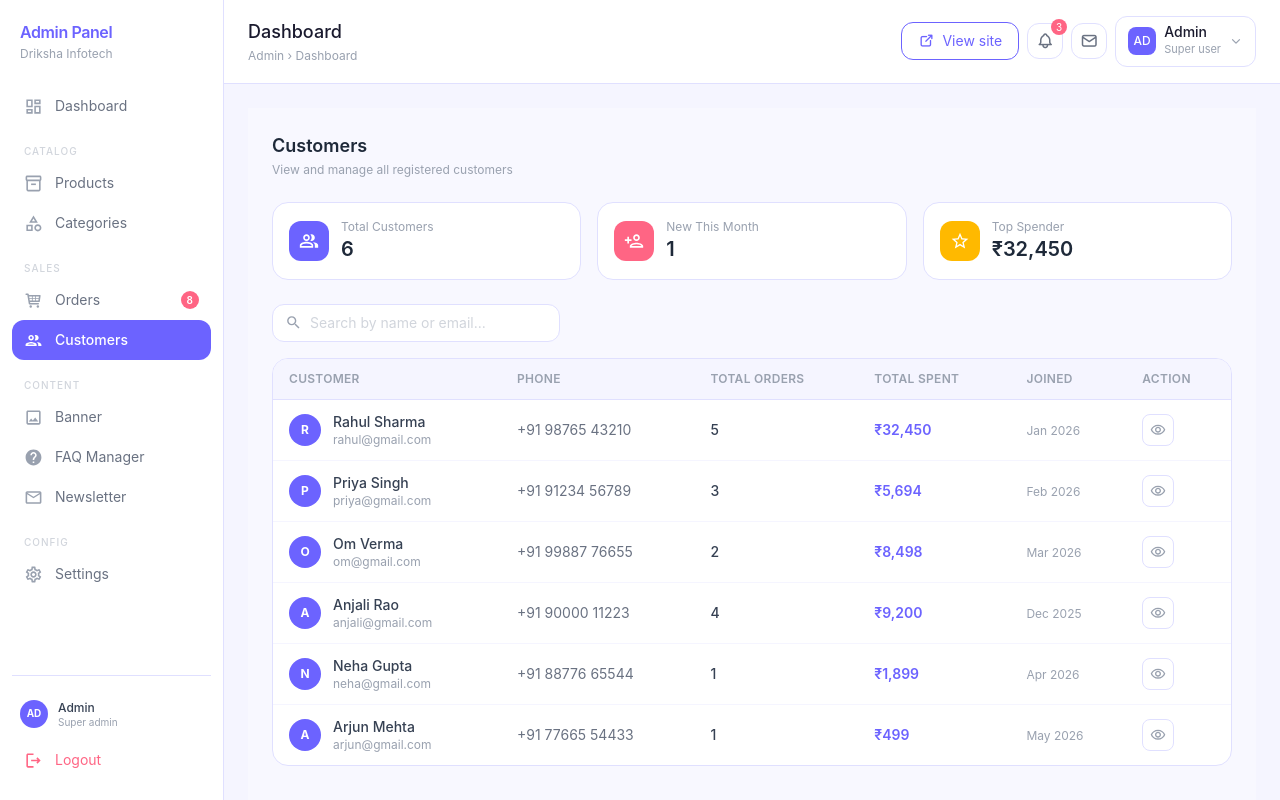
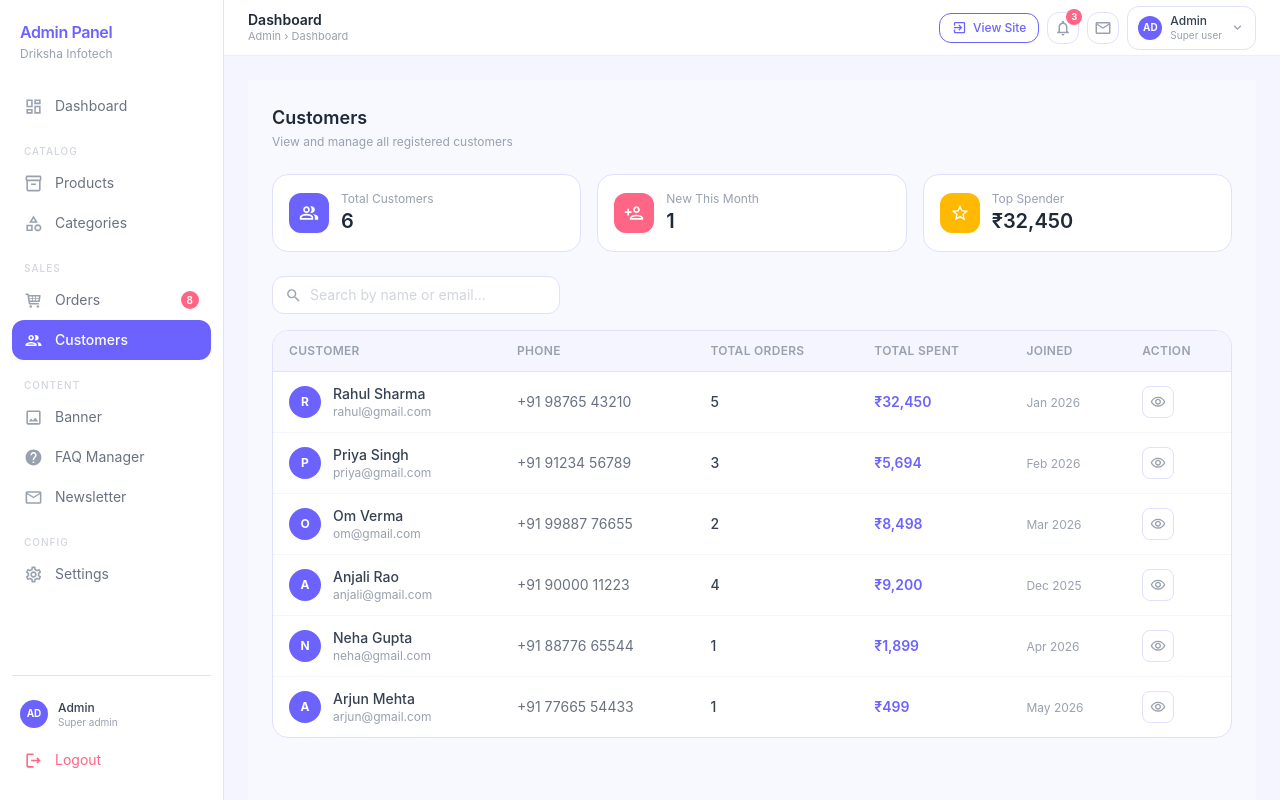
Before and after one commit to OmGadge01/driksha-ecommerce, a React (Vite) app in the folder frontend/: page /admin/customers in a window 1280 px wide. Built offline with nearby package versions, Linux system fonts and the light colour scheme.

Commit message:
TopHeader updated

```diff
--- a/frontend/src/components/admin/TopHeader.jsx
+++ b/frontend/src/components/admin/TopHeader.jsx
@@ -1,53 +1,200 @@
-import { MdOutlineMenu } from "react-icons/md";
+import { useState, useRef, useEffect } from "react";
+import { useNavigate } from "react-router-dom";
+import { MdNotificationsNone,MdOutlineMail, MdOutlineKeyboardArrowDown, MdOutlinePerson, MdOutlineLock,MdOutlineLogout, MdOutlineShoppingCart,MdOutlineExitToApp,} from "react-icons/md";
 
-function TopHeader({ onMenuClick }) {
+const PENDING_ORDERS = [
+  { id: 1040, customer: "Om Verma", amount: 6999, date: "11 May 2026" },
+  { id: 1037, customer: "Arjun Mehta", amount: 499, date: "10 May 2026" },
+  { id: 1033, customer: "Ravi Kumar", amount: 2499, date: "9 May 2026"  },
+];
+
+function useClickOutside(ref, onClose) {
+  useEffect(() => {
+    function handleClick(e) {
+      if (ref.current && !ref.current.contains(e.target)) {
+        onClose();
+      }
+    }
+    document.addEventListener("mousedown", handleClick);
+    return () => document.removeEventListener("mousedown", handleClick);
+  }, [ref, onClose]);
+}
+
+export default function TopHeader({ pageTitle, breadcrumb }) {
+  const navigate = useNavigate();
+
+  const [notifOpen, setNotifOpen]     = useState(false);
+  const [profileOpen, setProfileOpen] = useState(false);
+  const notifRef   = useRef(null);
+  const profileRef = useRef(null);
+  useClickOutside(notifRef,   () => setNotifOpen(false));
+  useClickOutside(profileRef, () => setProfileOpen(false));
+
+  function handleLogout() {
+    navigate("/admin/login");
+  }
+
   return (
-    <div className="bg-white border-b border-[#e0e0ff] px-4 md:px-6 py-3 md:py-4 flex items-center justify-between gap-3">
-      <div className="flex items-center gap-3 min-w-0">
-        <button onClick={onMenuClick} className="md:hidden shrink-0 text-[#6C63FF] transition">
-          <MdOutlineMenu size={22} />
-        </button>
-        <div className="min-w-0">
-          <h1 className="text-base md:text-lg font-medium text-[#1a1a2e] truncate">Dashboard</h1>
-          <p className="text-xs text-gray-400 mt-0.5 hidden sm:block">Admin › Dashboard</p>
+    <header className="h-14 bg-white border-b border-[#f0f0f0] flex items-center px-6 gap-4 shrink-0">
+      <div className="flex-1">
+        <p className="text-sm font-semibold text-gray-800 leading-tight">
+          {pageTitle || "Dashboard"}
+        </p>
+        <p className="text-[11px] text-gray-400">
+          {breadcrumb || "Admin › Dashboard"}
+        </p>
       </div>
-      </div>
-      <div className="flex items-center gap-2 shrink-0">
+
+      <div className="flex items-center gap-2">
         <button
           onClick={() => window.open("/", "_blank")}
-          className="hidden lg:flex items-center gap-2 border border-[#6C63FF] text-[#6C63FF] text-sm px-4 py-2 rounded-xl hover:bg-[#f5f5ff] transition"
+          className="hidden sm:flex items-center gap-1.5 px-3 py-1.5 border border-[#6C63FF] text-[#6C63FF] text-xs font-medium rounded-xl hover:bg-[#f5f5ff] transition"
         >
-          <i className="ti ti-external-link text-base" aria-hidden="true"></i>
-          View site
+          <MdOutlineExitToApp size={15} />
+          View Site
+        </button>
+        <div className="relative" ref={notifRef}>
+          <button
+            onClick={() => {
+              setNotifOpen((prev) => !prev);
+              setProfileOpen(false);
+            }}
+            className="w-8 h-8 flex items-center justify-center rounded-xl border border-[#e0e0ff] text-gray-400 hover:border-[#6C63FF] hover:text-[#6C63FF] hover:bg-[#f5f5ff] transition relative"
+          >
+            <MdNotificationsNone size={18} />
+            {PENDING_ORDERS.length > 0 && (
+              <span className="absolute -top-1 -right-1 w-4 h-4 bg-[#FF6584] text-white text-[9px] font-bold rounded-full flex items-center justify-center">
+                {PENDING_ORDERS.length}
+              </span>
+            )}
           </button>
 
-        <div className="relative">
-          <button className="w-8 h-8 md:w-9 md:h-9 flex items-center justify-center border border-[#e0e0ff] rounded-xl hover:bg-[#f5f5ff] transition">
-            <i className="ti ti-bell text-gray-500 text-base md:text-lg" aria-hidden="true"></i>
-          </button>
-          <span className="absolute -top-1 -right-1 w-4 h-4 bg-[#FF6584] text-white text-[10px] rounded-full flex items-center justify-center">
-            3
+          {notifOpen && (
+            <div className="absolute right-0 top-10 w-72 bg-white border border-[#e0e0ff]
+                            rounded-2xl shadow-lg z-50 overflow-hidden">
+              <div className="flex items-center justify-between px-4 py-3 border-b border-[#f0f0f0]">
+                <p className="text-sm font-semibold text-gray-800">Pending Orders</p>
+                <span className="text-[10px] bg-[#FF6584] text-white px-2 py-0.5 rounded-full font-medium">
+                  {PENDING_ORDERS.length} new
                 </span>
               </div>
 
-        <button className="hidden sm:flex w-8 h-8 md:w-9 md:h-9 items-center justify-center border border-[#e0e0ff] rounded-xl hover:bg-[#f5f5ff] transition">
-          <i className="ti ti-mail text-gray-500 text-base md:text-lg" aria-hidden="true"></i>
+              <div className="flex flex-col">
+                {PENDING_ORDERS.map((order) => (
+                  <div
+                    key={order.id}
+                    onClick={() => {
+                      navigate("/admin/orders");
+                      setNotifOpen(false);
+                    }}
+                    className="flex items-center gap-3 px-4 py-3 hover:bg-[#f8f8ff] cursor-pointer border-b border-[#f5f5f5] last:border-0 transition"
+                  >
+                    <div className="w-8 h-8 rounded-xl bg-orange-100 flex items-center justify-center shrink-0">
+                      <MdOutlineShoppingCart size={16} className="text-orange-500" />
+                    </div>
+                    <div className="flex-1">
+                      <p className="text-xs font-medium text-gray-700">
+                        Order #{order.id} — {order.customer}
+                      </p>
+                      <p className="text-[10px] text-gray-400 mt-0.5">
+                        ₹{order.amount.toLocaleString()} · {order.date}
+                      </p>
+                    </div>
+                    <span className="text-[9px] bg-orange-100 text-orange-500 px-1.5 py-0.5 rounded-full font-medium shrink-0">
+                      Pending
+                    </span>
+                  </div>
+                ))}
+              </div>
+
+              <div
+                onClick={() => {
+                  navigate("/admin/orders");
+                  setNotifOpen(false);
+                }}
+                className="px-4 py-3 text-center text-xs font-medium text-[#6C63FF]
+                           hover:bg-[#f5f5ff] cursor-pointer border-t border-[#f0f0f0] transition"
+              >
+                View all orders →
+              </div>
+            </div>
+          )}
+        </div>
+
+        <button
+          onClick={() => navigate("/admin/newsletter")}
+          className="w-8 h-8 flex items-center justify-center rounded-xl border border-[#e0e0ff] text-gray-400 hover:border-[#6C63FF] hover:text-[#6C63FF] hover:bg-[#f5f5ff] transition"
+          title="Newsletter subscribers"
+        >
+          <MdOutlineMail size={18} />
         </button>
 
-        <div className="flex items-center gap-2 border border-[#e0e0ff] rounded-xl px-2 md:px-3 py-1.5 md:py-2 hover:bg-[#f5f5ff] transition cursor-pointer">
-          <div className="w-7 h-7 bg-[#6C63FF] rounded-lg flex items-center justify-center shrink-0">
-            <span className="text-white text-xs font-medium">AD</span>
+        <div className="relative" ref={profileRef}>
+          <button
+            onClick={() => {
+              setProfileOpen((prev) => !prev);
+              setNotifOpen(false); // close notif if open
+            }}
+            className="flex items-center gap-2 px-2.5 py-1.5 border border-[#e0e0ff] rounded-xl hover:border-[#6C63FF] hover:bg-[#f5f5ff] transition"
+          >
+            <div className="w-6 h-6 rounded-full bg-[#6C63FF] flex items-center justify-center text-white text-[10px] font-bold shrink-0">
+              AD
             </div>
-          <div className="hidden md:block">
-            <p className="text-sm font-medium text-[#1a1a2e] leading-none">Admin</p>
-            <p className="text-[11px] text-gray-400 mt-0.5">Super user</p>
+            <div className="hidden sm:block text-left">
+              <p className="text-xs font-medium text-gray-700 leading-tight">Admin</p>
+              <p className="text-[10px] text-gray-400">Super user</p>
             </div>
-          <i className="ti ti-chevron-down text-gray-400 text-sm hidden md:block" aria-hidden="true"></i>
+            <MdOutlineKeyboardArrowDown
+              size={15}
+              className={`text-gray-400 transition-transform duration-200 ${
+                profileOpen ? "rotate-180" : ""
+              }`}
+            />
+          </button>
+
+          {profileOpen && (
+            <div className="absolute right-0 top-11 w-48 bg-white border border-[#e0e0ff] rounded-2xl shadow-lg z-50 overflow-hidden">
+              <div className="px-4 py-3 border-b border-[#f0f0f0]">
+                <p className="text-xs font-semibold text-gray-800">Admin</p>
+                <p className="text-[10px] text-gray-400 mt-0.5">admin@driksha.com</p>
+              </div>
+              <div className="py-1">
+                <button
+                  onClick={() => {
+                    navigate("/admin/profile");
+                    setProfileOpen(false);
+                  }}
+                  className="flex items-center gap-2.5 w-full px-4 py-2.5 text-sm text-gray-600 hover:bg-[#f5f5ff] hover:text-[#6C63FF] transition text-left"
+                >
+                  <MdOutlinePerson size={16} className="shrink-0" />
+                  My Profile
+                </button>
+
+                <button
+                  onClick={() => {
+                    navigate("/admin/change-password");
+                    setProfileOpen(false);
+                  }}
+                  className="flex items-center gap-2.5 w-full px-4 py-2.5 text-sm text-gray-600 hover:bg-[#f5f5ff] hover:text-[#6C63FF] transition text-left"
+                >
+                  <MdOutlineLock size={16} className="shrink-0" />
+                  Change Password
+                </button>
+              </div>
+
+              <div className="border-t border-[#f0f0f0] py-1">
+                <button
+                  onClick={handleLogout}
+                  className="flex items-center gap-2.5 w-full px-4 py-2.5 text-sm text-[#FF6584] hover:bg-[#fff0f3] transition text-left"
+                >
+                  <MdOutlineLogout size={16} className="shrink-0" />
+                  Logout
+                </button>
               </div>
             </div>
-
+          )}
         </div>
+      </div>
+    </header>
   );
 }
-
-export default TopHeader;
```
Lines whose indentation alone changed are shown as unchanged.
